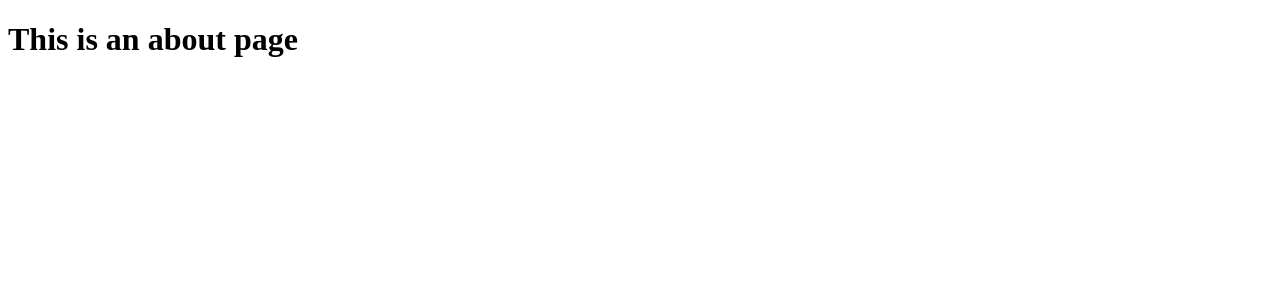
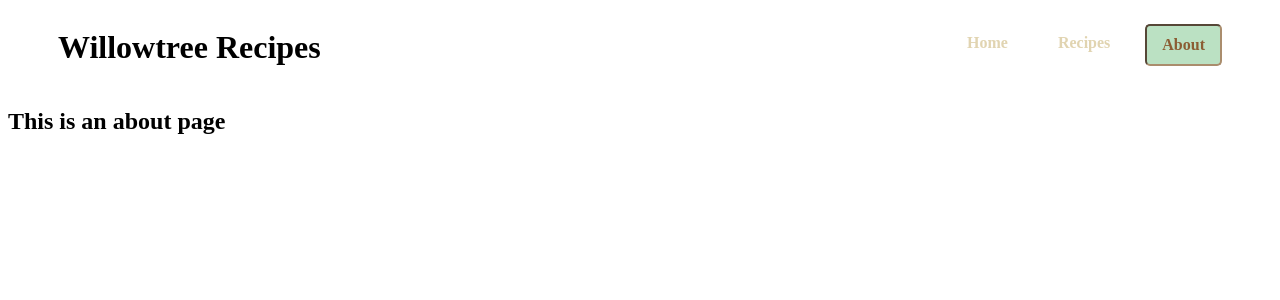
Before and after one commit to hwilloug/willowtreerecipes, a Vue app in the folder willowtreerecipes/: page /about in a window 1280 px wide. Shown: the top 300 px of the page. Built offline with nearby package versions, Linux system fonts and the light colour scheme.

Commit message:
Continue improving Navbar UI

```diff
--- a/willowtreerecipes/src/components/Navigation.vue
+++ b/willowtreerecipes/src/components/Navigation.vue
@@ -35,7 +35,7 @@ export default {
 	mounted() {
 		this.$route.name=='Home' ? this.activeHome=true : '';
 		this.$route.name=='Recipes' ? this.activeRecipes=true : '';
-		this.$route.name=='About' ? this.activeAbout==true : '';
+		this.$route.name=='About' ? this.activeAbout=true : '';
 	}
 }
 </script>
@@ -45,16 +45,18 @@ export default {
 .header {
 	display: flex;
 	flex-direction: row;
-	justify-content: baseline;
+	align-items: stretch;
 }
 
 .title {
 	flex-grow: 4;
 	cursor: pointer;
+	padding-left: 50px;
 }
 
 .nav {
 	flex-grow: 1;
+	padding-right: 50px;
 }
 
 .nav ul {
@@ -65,18 +67,32 @@ export default {
 }
 
 .nav li {
+	font-weight: bold;
 	padding: 10px 15px;
 	margin-left: 20px;
 	color: #E1D4B1;
 	cursor: pointer;
 }
 
+#nav-item:hover {
+	border: 2px solid #E1D4B1;
+	border-radius: 5px;
+	margin-left: 16px;
+}
+
+#nav-item:active {
+	border: 2px inset #E1D4B1;
+}
+
 #nav-item.active {
 	background-color: #BBE1C3;
 	color: #8B5D33;
-	font-weight: 700;
 	border: 2px inset #AA8D6D;
 	border-radius: 5px;
 }
 
+#nav-item.active:hover {
+	margin-left: 20px;
+}
+
 </style>
--- a/willowtreerecipes/src/views/About.vue
+++ b/willowtreerecipes/src/views/About.vue
@@ -1,5 +1,17 @@
 <template>
   <div class="about">
-    <h1>This is an about page</h1>
+		<Navigation/>
+    <h2>This is an about page</h2>
   </div>
 </template>
+
+<script>
+	import Navigation from '@/components/Navigation.vue'
+
+	export default {
+		name: 'About',
+		components: {
+			Navigation,
+		}
+	}
+</script>
```
Also changed, not shown: willowtreerecipes/src/router/index.js (+2 -5 lines).
